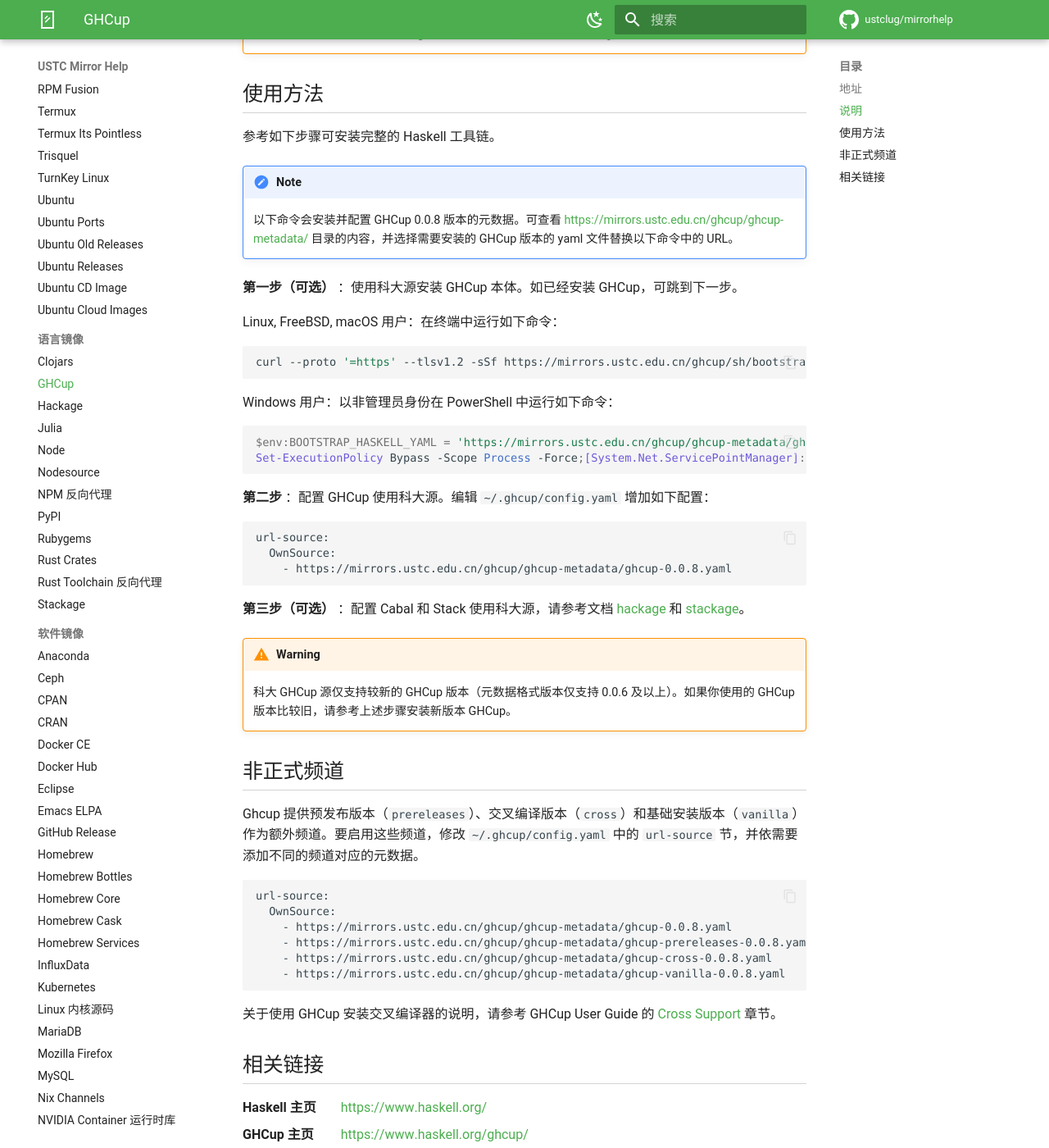
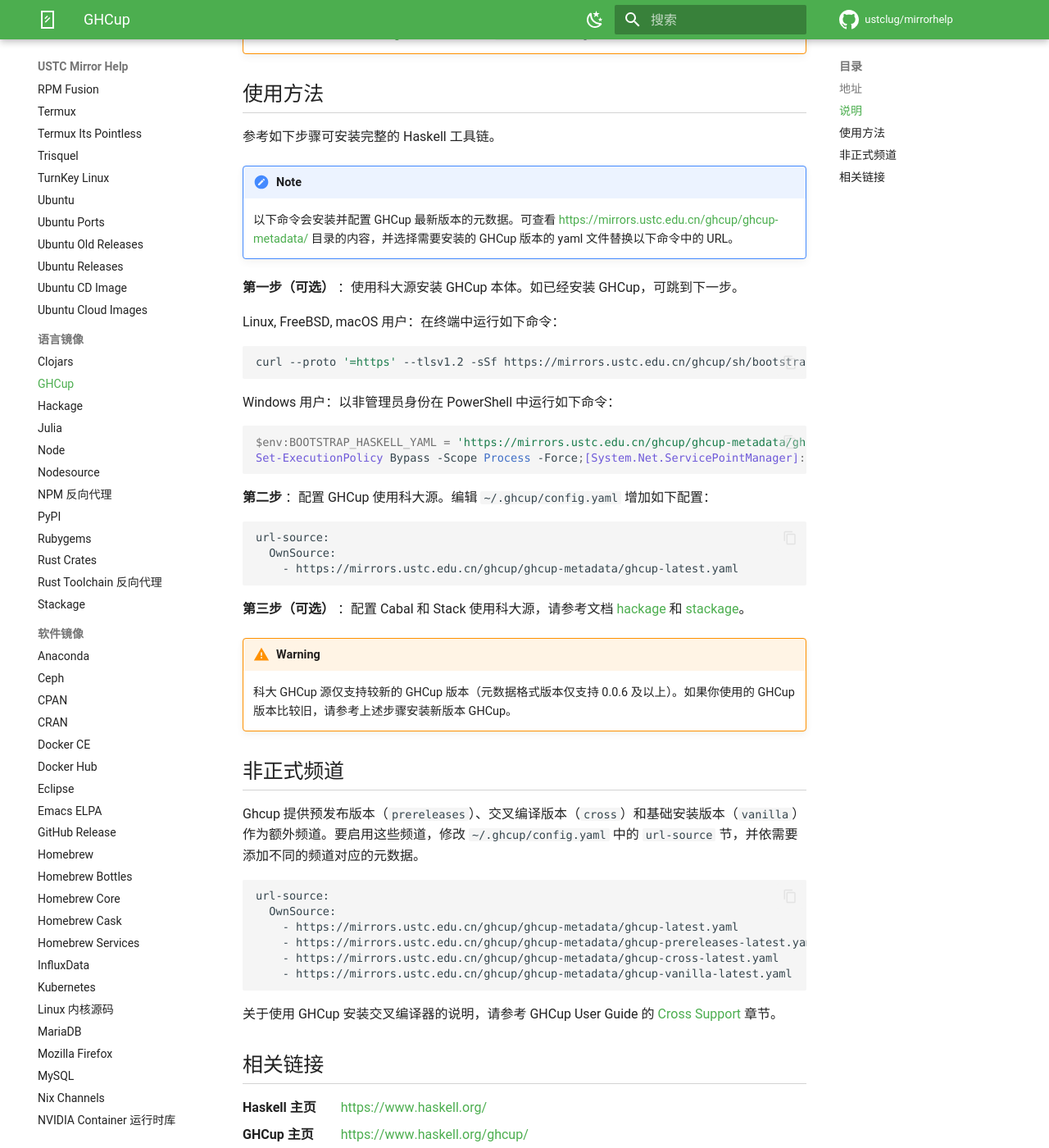
Before and after one commit to ustclug/mirrorhelp, an MkDocs documentation site: the page built from docs/ghcup.md, in a window 1280 px wide and 1400 px high, scrolled down 446 px. Shown: the whole window at 82% size. Built offline with MkDocs 1.6.1 and Material for MkDocs 9.7.7, drawn with Linux system fonts in a browser that asks for light colours; comment, search, counter and statistics services are not loaded; some of the changed lines change nothing that is shown.

Commit message:
ghcup: update metadata version to 0.0.9 (#271)
* ghcup: 发布了0.0.9版本的metadata

* ghcup: fit the `latest` style of metadata

* Apply suggestions from code review

````diff
--- a/docs/ghcup.md
+++ b/docs/ghcup.md
@@ -11,7 +11,7 @@
 
 !!! warning
 
-    当前的 GHCup 0.0.8 版本会在安装时也尝试安装 cabal，因此建议在安装 GHCup 前先手动配置 cabal 使用镜像，方法为参考文档 [hackage](https://mirrors.ustc.edu.cn/help/hackage.html#cabal) 中的说明，修改 `~/.cabal/config`。
+    当前的 GHCup 版本会在安装时也尝试安装 cabal，因此建议在安装 GHCup 前先手动配置 cabal 使用镜像，方法为参考文档 [hackage](https://mirrors.ustc.edu.cn/help/hackage.html#cabal) 中的说明，修改 `~/.cabal/config`。
 
 ## 使用方法
 
@@ -19,7 +19,7 @@
 
 !!! note
 
-    以下命令会安装并配置 GHCup 0.0.8 版本的元数据。可查看
+    以下命令会安装并配置 GHCup 最新版本的元数据。可查看
     <https://mirrors.ustc.edu.cn/ghcup/ghcup-metadata/>
     目录的内容，并选择需要安装的 GHCup 版本的 yaml 文件替换以下命令中的
     URL。
@@ -29,13 +29,13 @@
 Linux, FreeBSD, macOS 用户：在终端中运行如下命令：
 
 ```bash
-curl --proto '=https' --tlsv1.2 -sSf https://mirrors.ustc.edu.cn/ghcup/sh/bootstrap-haskell | BOOTSTRAP_HASKELL_YAML=https://mirrors.ustc.edu.cn/ghcup/ghcup-metadata/ghcup-0.0.8.yaml sh
+curl --proto '=https' --tlsv1.2 -sSf https://mirrors.ustc.edu.cn/ghcup/sh/bootstrap-haskell | BOOTSTRAP_HASKELL_YAML=https://mirrors.ustc.edu.cn/ghcup/ghcup-metadata/ghcup-latest.yaml sh
 ```
 
 Windows 用户：以非管理员身份在 PowerShell 中运行如下命令：
 
 ```powershell
-$env:BOOTSTRAP_HASKELL_YAML = 'https://mirrors.ustc.edu.cn/ghcup/ghcup-metadata/ghcup-0.0.8.yaml'
+$env:BOOTSTRAP_HASKELL_YAML = 'https://mirrors.ustc.edu.cn/ghcup/ghcup-metadata/ghcup-latest.yaml'
 Set-ExecutionPolicy Bypass -Scope Process -Force;[System.Net.ServicePointManager]::SecurityProtocol = [System.Net.ServicePointManager]::SecurityProtocol -bor 3072;Invoke-Command -ScriptBlock ([ScriptBlock]::Create((Invoke-WebRequest https://mirrors.ustc.edu.cn/ghcup/sh/bootstrap-haskell.ps1 -UseBasicParsing))) -ArgumentList $true
 ```
 
@@ -43,7 +43,7 @@
 
     url-source:
       OwnSource:
-        - https://mirrors.ustc.edu.cn/ghcup/ghcup-metadata/ghcup-0.0.8.yaml
+        - https://mirrors.ustc.edu.cn/ghcup/ghcup-metadata/ghcup-latest.yaml
 
 **第三步（可选）** ：配置 Cabal 和 Stack 使用科大源，请参考文档 [hackage](hackage.md) 和 [stackage](stackage.md)。
 
@@ -59,10 +59,10 @@
 
     url-source:
       OwnSource:
-        - https://mirrors.ustc.edu.cn/ghcup/ghcup-metadata/ghcup-0.0.8.yaml
-        - https://mirrors.ustc.edu.cn/ghcup/ghcup-metadata/ghcup-prereleases-0.0.8.yaml
-        - https://mirrors.ustc.edu.cn/ghcup/ghcup-metadata/ghcup-cross-0.0.8.yaml
-        - https://mirrors.ustc.edu.cn/ghcup/ghcup-metadata/ghcup-vanilla-0.0.8.yaml
+        - https://mirrors.ustc.edu.cn/ghcup/ghcup-metadata/ghcup-latest.yaml
+        - https://mirrors.ustc.edu.cn/ghcup/ghcup-metadata/ghcup-prereleases-latest.yaml
+        - https://mirrors.ustc.edu.cn/ghcup/ghcup-metadata/ghcup-cross-latest.yaml
+        - https://mirrors.ustc.edu.cn/ghcup/ghcup-metadata/ghcup-vanilla-latest.yaml
 
 关于使用 GHCup 安装交叉编译器的说明，请参考 GHCup User Guide 的 [Cross Support](https://www.haskell.org/ghcup/guide/#cross-support) 章节。
 
````
